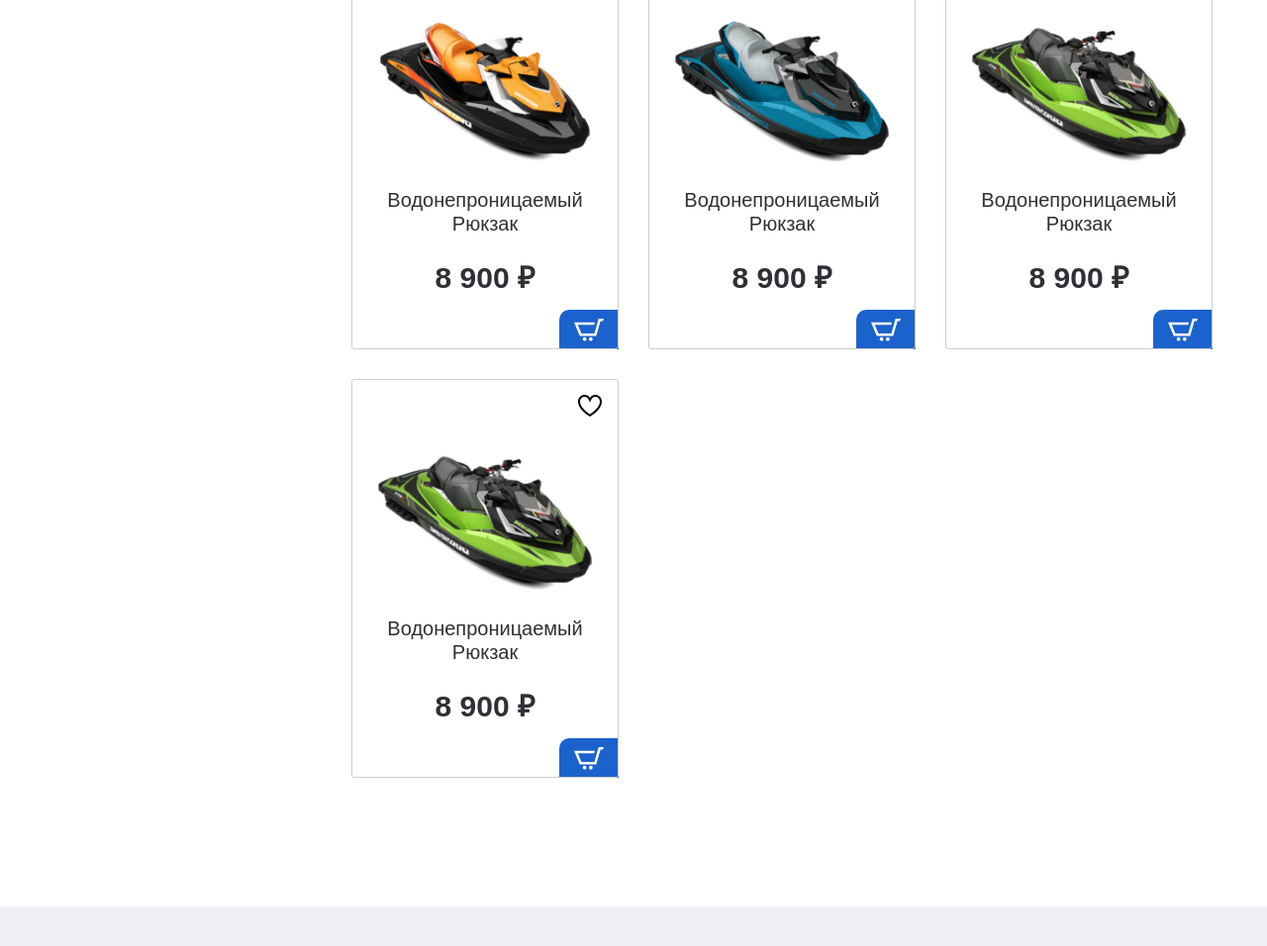
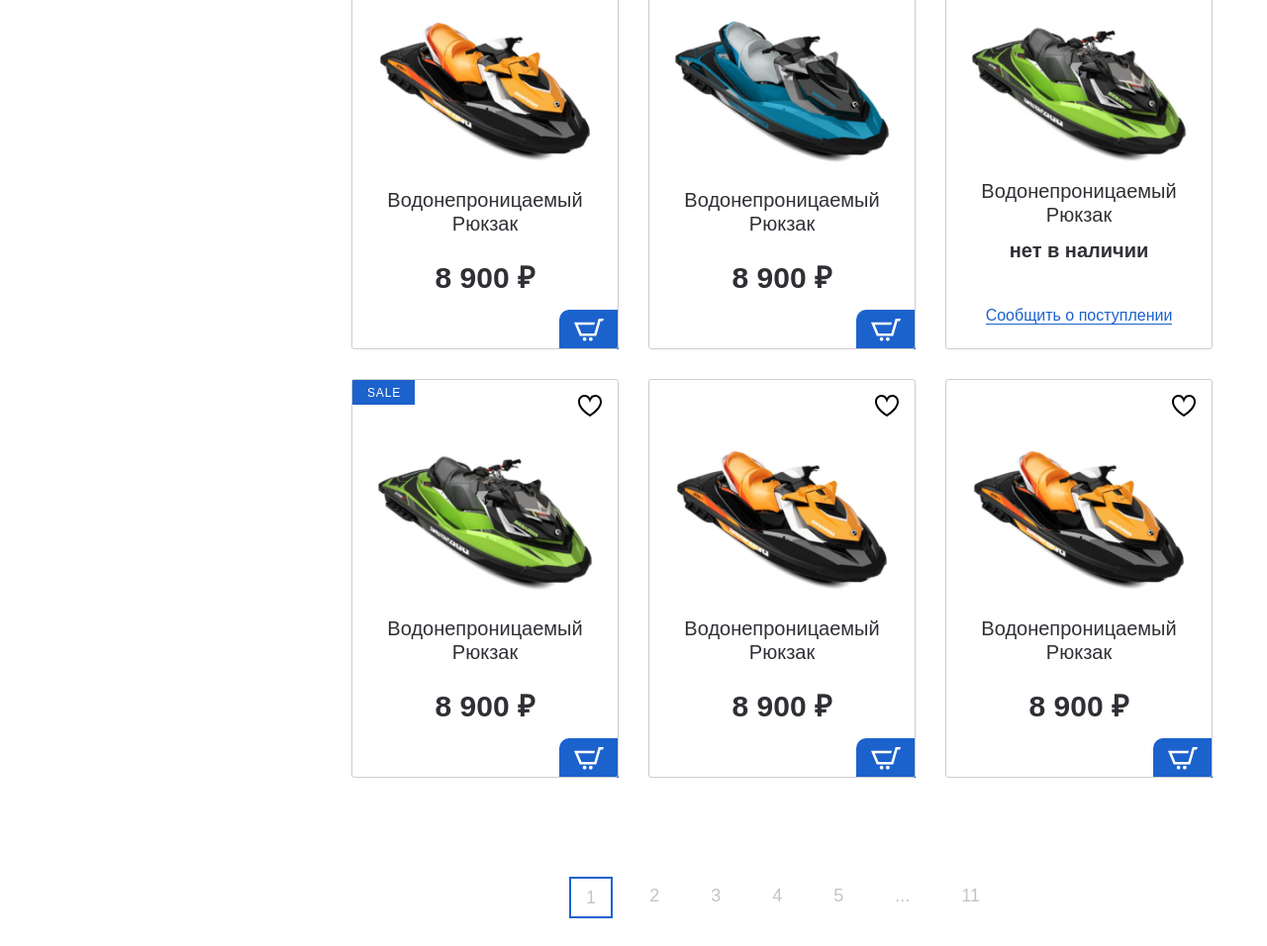
Before and after one commit to Evgeny-Laznevoy/StoreMoto, a website: page app/catalog.html in a window 1280 px wide. Shown: the part 506-1462 px from the top of the page at 99% size. Drawn offline with nearby package versions, Linux system fonts and the light colour scheme.

Commit message:
layout pagination for catalog page

```diff
--- a/app/catalog.html
+++ b/app/catalog.html
@@ -209,7 +209,7 @@
                 <p class="product-item__notify-text">нет в наличии</p>
               </a>
             </div>
-            <div class="product-item__wrapper">
+            <div class="product-item__wrapper product-item__not-available">
               <button class="product-item__favorite"></button>
               <button class="product-item__basket">
                 <img src="./img/basket-icon-white.svg" alt="basket">
@@ -237,13 +237,60 @@
                   Сообщить о поступлении
                 </span>
               </a>
-              <a class="product-item" href="#">
+              <a class="product-item product-item--sale" href="#">
                 <p class="product-item__hover-text">посмотреть товар</p>
                 <img class="product-item__img" src="./img/content/catalog-3.png" alt="">
                 <h4 class="product-item__title">Водонепроницаемый Рюкзак</h4>
                 <p class="price product-item__price">8 900 ₽</p>
                 <p class="product-item__notify-text">нет в наличии</p>
               </a>
+            </div>
+            <div class="product-item__wrapper">
+              <button class="product-item__favorite"></button>
+              <button class="product-item__basket">
+                <img src="./img/basket-icon-white.svg" alt="basket">
+              </button>
+              <a class="product-item__notify-link">
+                <span>
+                  Сообщить о поступлении
+                </span>
+              </a>
+              <a class="product-item" href="#">
+                <p class="product-item__hover-text">посмотреть товар</p>
+                <img class="product-item__img" src="./img/content/catalog-1.png" alt="">
+                <h4 class="product-item__title">Водонепроницаемый Рюкзак</h4>
+                <p class="price product-item__price">8 900 ₽</p>
+                <p class="product-item__notify-text">нет в наличии</p>
+              </a>
+            </div>
+            <div class="product-item__wrapper">
+              <button class="product-item__favorite"></button>
+              <button class="product-item__basket">
+                <img src="./img/basket-icon-white.svg" alt="basket">
+              </button>
+              <a class="product-item__notify-link">
+                <span>
+                  Сообщить о поступлении
+                </span>
+              </a>
+              <a class="product-item" href="#">
+                <p class="product-item__hover-text">посмотреть товар</p>
+                <img class="product-item__img" src="./img/content/catalog-1.png" alt="">
+                <h4 class="product-item__title">Водонепроницаемый Рюкзак</h4>
+                <p class="price product-item__price">8 900 ₽</p>
+                <p class="product-item__notify-text">нет в наличии</p>
+              </a>
+            </div>
+            <div class="pagination">
+              <ul class="pagination-list">
+                <li class="pagination-list__item active"><a href="#">1</a></li>
+                <li class="pagination-list__item"><a href="#">2</a></li>
+                <li class="pagination-list__item"><a href="#">3</a></li>
+                <li class="pagination-list__item"><a href="#">4</a></li>
+                <li class="pagination-list__item"><a href="#">5</a></li>
+                <li class="pagination-list__item"><span>...</span></li>
+                <li class="pagination-list__item"><a href="#">11</a></li>
+              </ul>
             </div>
         </div>
       </div>
--- a/app/scss/style.scss
+++ b/app/scss/style.scss
@@ -987,4 +987,29 @@
   }
 }
 
+.pagination {
+  width: 100%;
+  margin-top: 70px;
+  &-list {
+    display: flex;
+    justify-content: center;
+
+    &__item {
+      font-size: 18px;
+      line-height: 22px;
+      color: #c4c4c4;
+      padding: 8px 15px;
+      margin: 0 11px;
+      cursor: pointer;
+      &.active {
+        border: 2px solid #1c62cd;
+        box-sizing: border-box;
+      }
+      a {
+        display: block;
+      }
+    }
+  }
+}
+
 @import "media";
```
Also changed, not shown: app/css/style.min.css.
